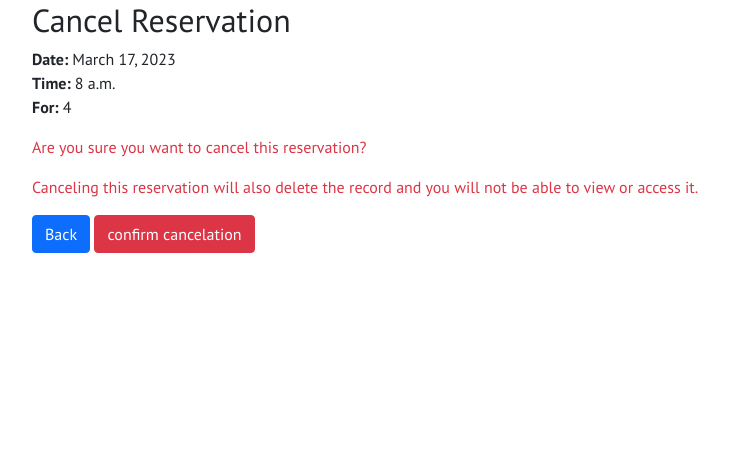
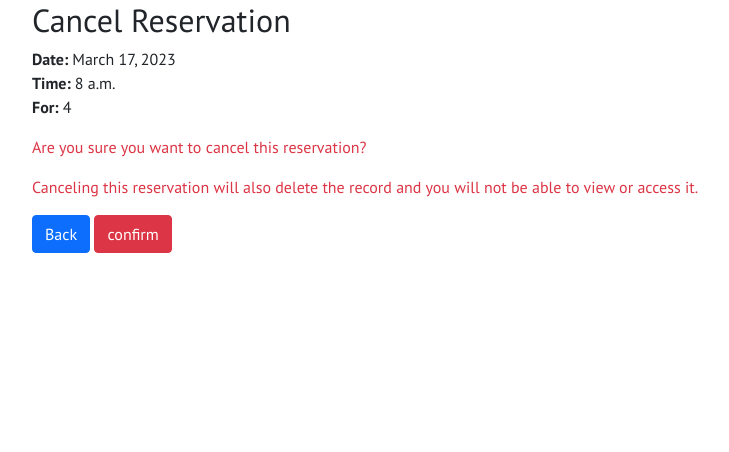
Before and after one commit to Tony118g/bundu-restaurant, a Django app: page /reservations/delete_reservation/1/ in a window 1280 px wide. Shown: the part 123-575 px from the top of the page, without its empty margins (50-779 px from the left). Run offline with Django 3.2, Linux system fonts and the light colour scheme; a user stored in the database is signed in; data comes from the database, SQL or seed files in the repository; some libraries are stand-ins or nearby versions.

Commit message:
Add a button for users to delete reservations

```diff
--- a/accounts/templates/profile.html
+++ b/accounts/templates/profile.html
@@ -57,11 +57,10 @@
             <p><span class="fw-bold">Last name: </span>{{ reservation.last_name }}</p>
             <p><span class="fw-bold">Number of people: </span>{{ reservation.no_of_people }}</p>
             <p><span class="fw-bold">Status: </span>{{ status }}</p>
-            {% if reservation.is_past_date %}
-
-            {% else %}
+            {% if reservation.is_past_date is False %}
             <a class="btn btn-primary" href="{% url 'edit_reservation' reservation.id %}">Edit</a>
             {% endif %}
+            <a class="btn btn-danger" href="{% url 'delete_reservation' reservation.id %}">Delete</a>
           </div>
         </div>
       </div>
--- a/reservations/templates/delete_reservation.html
+++ b/reservations/templates/delete_reservation.html
@@ -18,7 +18,7 @@
         <form action="{% url 'delete_reservation' res_instance.id %}" method="POST">
             {% csrf_token %}
             <a class="btn btn-primary" href="{% url 'profile_page' %}">Back</a>
-            <input class="btn btn-danger" type="submit" name="submit" value="confirm cancelation">
+            <input class="btn btn-danger" type="submit" name="submit" value="confirm">
         </form>
     </div>
 </div>
```
